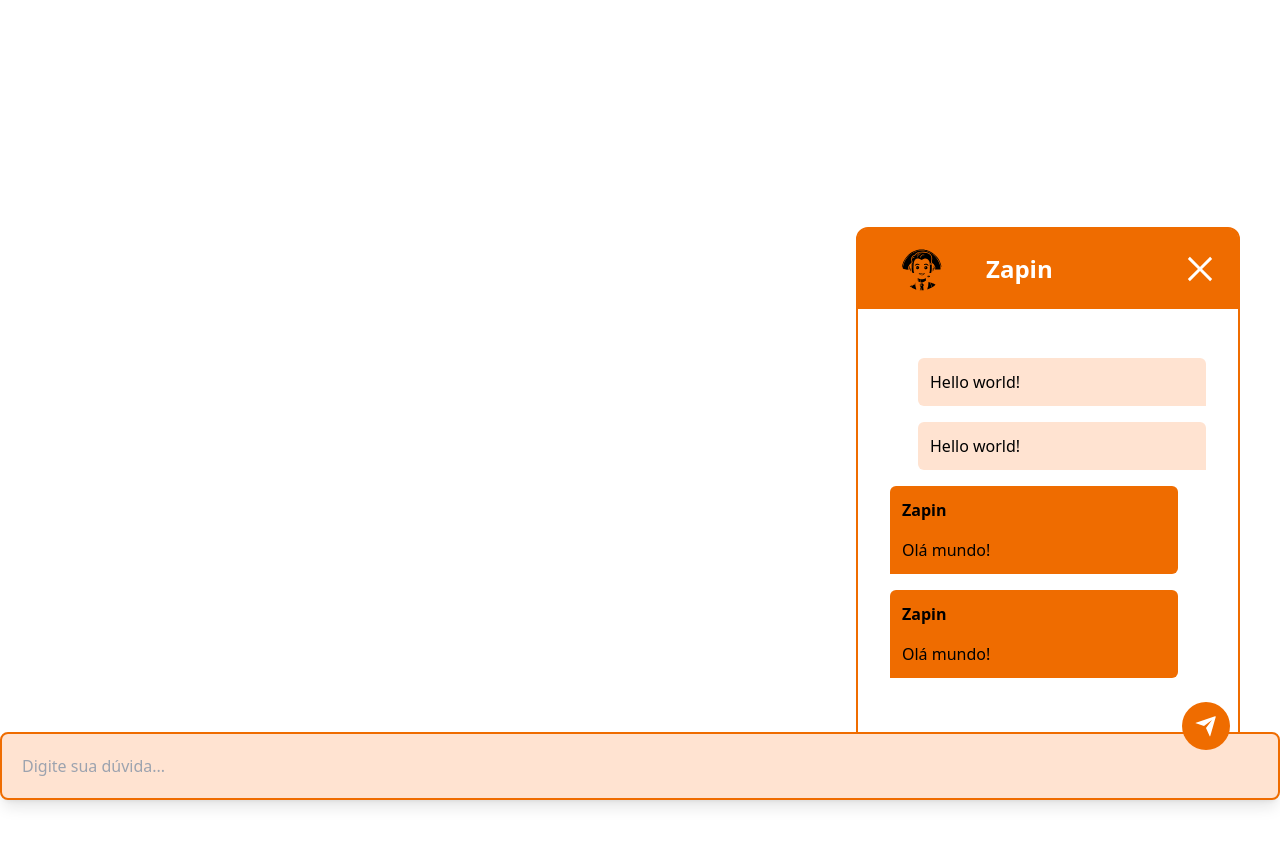
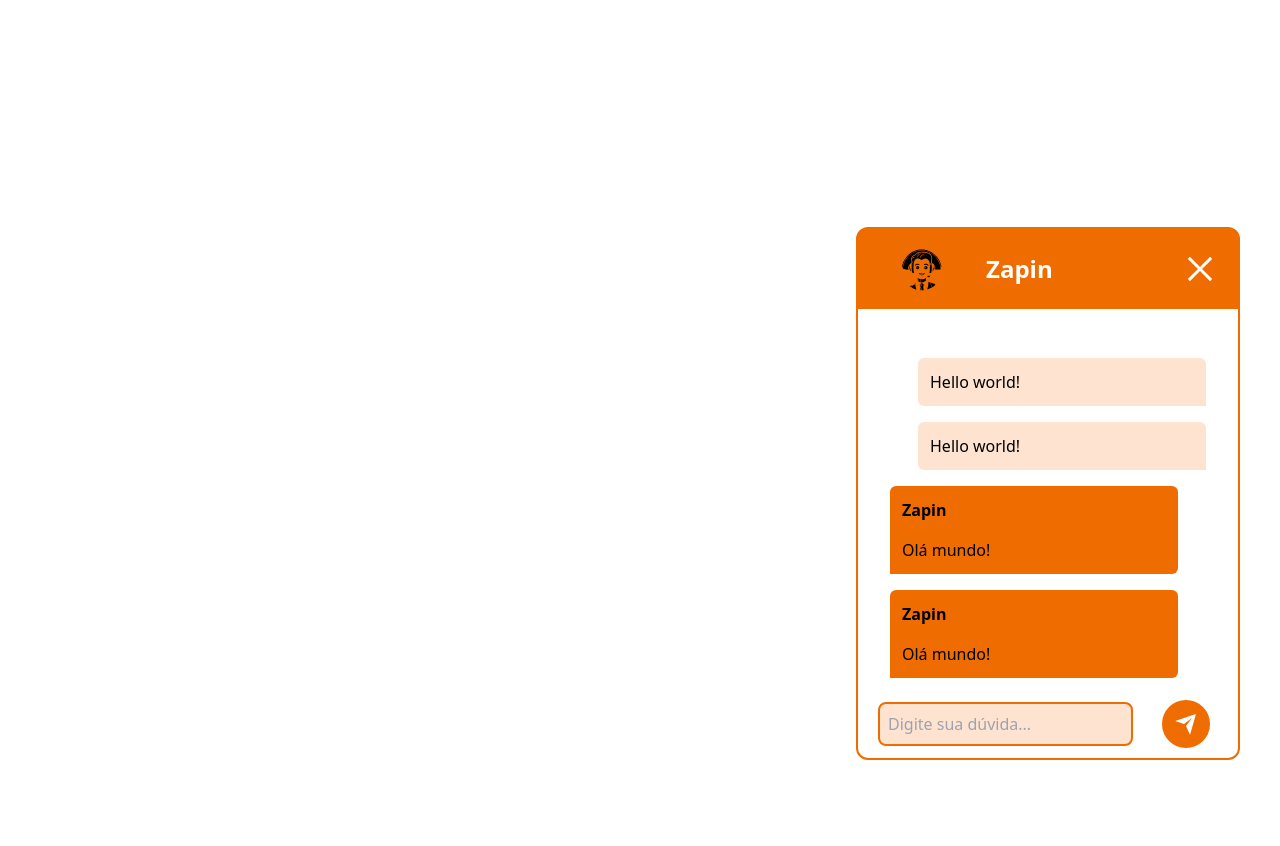
Before and after one commit to lucasgabrielrs/FrontZapin, a React (Vite) app: page / in a window 1280 px wide. Both pictures are taken after a click on the element "Alguma dúvida?". Shown: the top 846 px of the page. Built offline with nearby package versions, Linux system fonts and the light colour scheme.

Commit message:
Update Footer.jsx

```diff
--- a/src/components/footer/Footer.jsx
+++ b/src/components/footer/Footer.jsx
@@ -1,22 +1,25 @@
 import { RiSendPlaneFill } from "react-icons/ri";
+import React from "react";
 
 export function Footer() {
   return (
-    <div className="pt-2 pb-[env(safe-area-inset-bottom, 20px)] bg-white"> {/* Ajuste aqui */}
-      <div className="fixed inset-x-0 bottom-0 flex justify-between items-center p-3 bg-laranjinha rounded-lg border-solid border-2 border-primaryOrange shadow-lg" style={{ marginBottom: 'env(safe-area-inset-bottom)' }}> {/* Ajuste aqui */}
+    <div style={{ paddingBottom: 'env(safe-area-inset-bottom)' }}> {/* Garante que o footer não será sobreposto pela barra de navegação */}
+      <div className="absolute inset-x-5 bottom-3 flex items-center" style={{ marginBottom: 'env(safe-area-inset-bottom)' }}> {/* Ajusta a margem inferior para considerar a barra de navegação */}
+        <div className="rounded-lg border-solid border-2 border-primaryOrange w-3/4 left-4 bottom-2 bg-laranjinha p-2">
           <input
-          className="appearance-none border-none m-0 bg-transparent focus:outline-none w-full p-2"
+            className="appearance-none border-none bg-transparent focus:outline-none w-full"
             type="text"
             name="send_message"
             id="send_message"
             placeholder="Digite sua dúvida..."
           />
         </div>
-      <div className="absolute right-2 bottom-2 bg-primaryOrange rounded-full pt-3 w-12 h-12 text-white cursor-pointer text-center font-semibold hover:bg-white hover:text-primaryOrange hover:border-solid hover:border-2 hover:border-primaryOrange duration-75">
+        <div className="absolute right-2 bg-primaryOrange rounded-full p-3 w-12 h-12 text-white cursor-pointer text-center font-semibold hover:bg-white hover:text-primaryOrange hover:border-solid hover:border-2 hover:border-primaryOrange duration-75">
           <button>
             <RiSendPlaneFill className="w-6 h-6" />
           </button>
         </div>
       </div>
+    </div>
   );
 }
```
Lines whose indentation alone changed are shown as unchanged.
